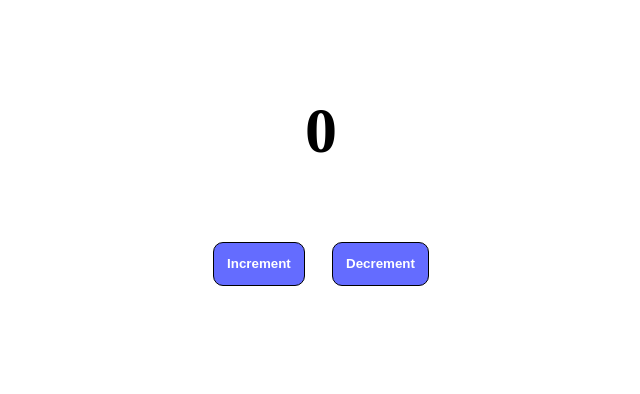
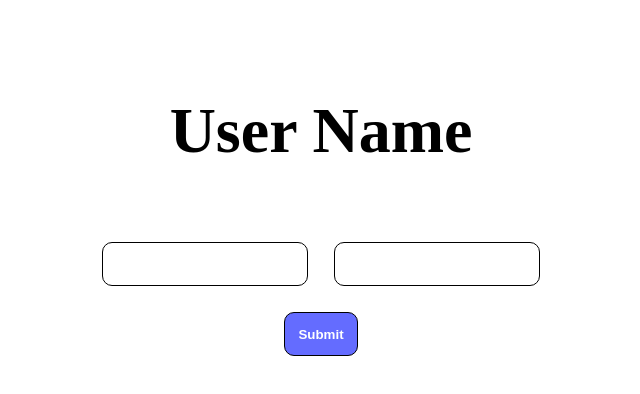
Before and after one commit to sandundil2002/React_In_Typescript, a React (Vite) app: page / in a window 1280 px wide. Shown: the top 394 px of the page, without its empty margins (319-959 px from the left). Built offline with nearby package versions, Linux system fonts and the light colour scheme.

Commit message:
reducer exercise.

```diff
--- a/src/App.tsx
+++ b/src/App.tsx
@@ -1,14 +1,19 @@
 import './App.css';
-import {useReducer} from "react";
-import {countReducer} from "./reducers/CountReducer.tsx";
+import {useReducer, useState} from "react";
+import {nameReducer} from "./reducers/NameReducer.tsx";
 
 function App() {
-    const [count, dispatch] = useReducer(countReducer, 0);
+    const [name, nameDispatch] = useReducer(nameReducer, "User Name");
+    const [firstName, setFirstName] = useState("");
+    const [lastName, setLastName] = useState("");
+
     return (
         <>
-            <h1>{count}</h1>
-            <button onClick={() => dispatch({type: "INCREMENT", payload: 1})}>Increment</button>
-            <button onClick={() => dispatch({type: "DECREMENT", payload: 1})}>Decrement</button>
+            <h1>{name}</h1>
+            <input type="text" onChange={(e) => setFirstName(e.target.value)} />
+            <input type="text" onChange={(e) => setLastName(e.target.value)} />
+            <br/>
+            <button onClick={() => nameDispatch({type: "PUSH_NAME", payload: {firstName, lastName}})}>Submit</button>
         </>
     );
 }
--- /dev/null
+++ b/src/reducers/NameReducer.tsx
@@ -0,0 +1,10 @@
+export const initialState = "UserName";
+
+export const nameReducer = (state = initialState, action: {type: string, payload: {firstName: string, lastName: string}}) => {
+    switch (action.type) {
+        case "PUSH_NAME":
+            return action.payload.firstName + " " + action.payload.lastName;
+        default:
+            return state;
+    }
+};
```
